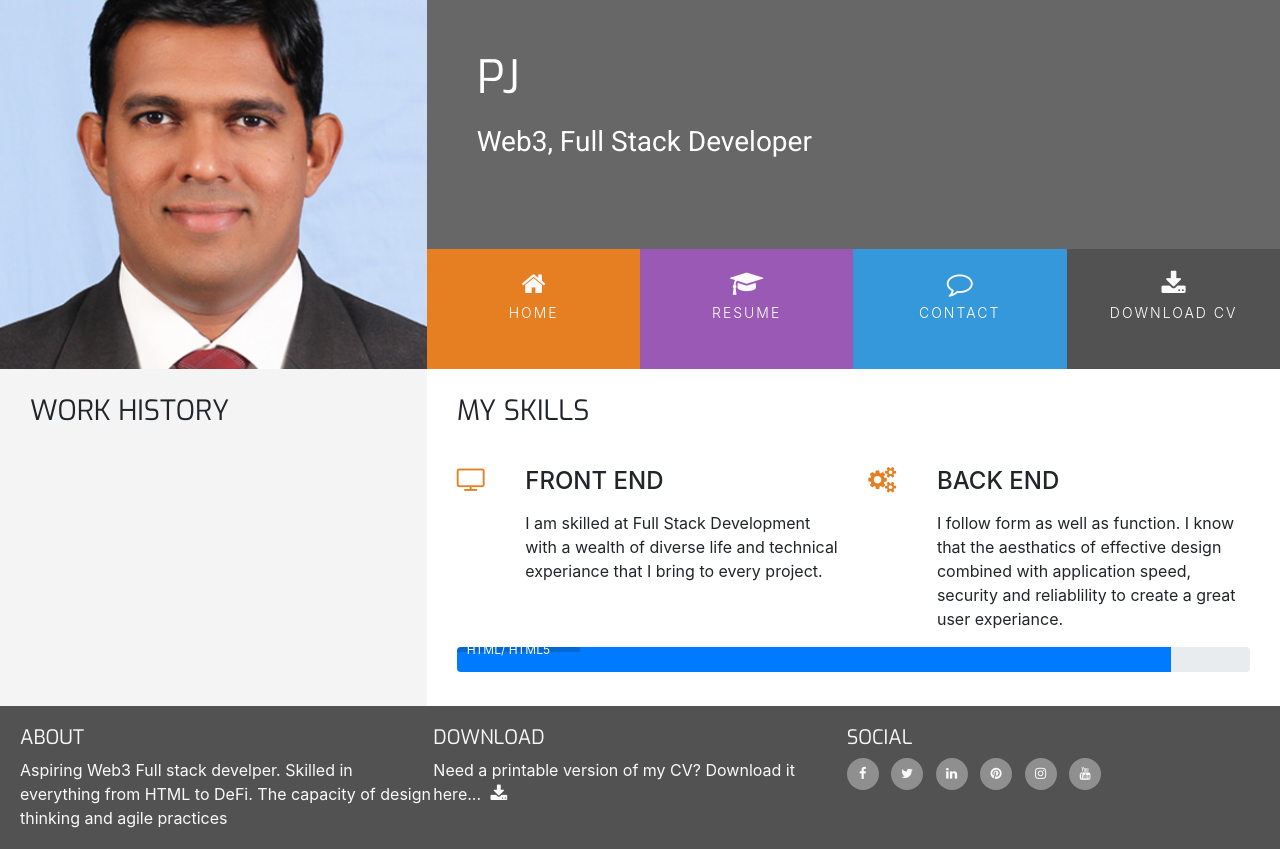
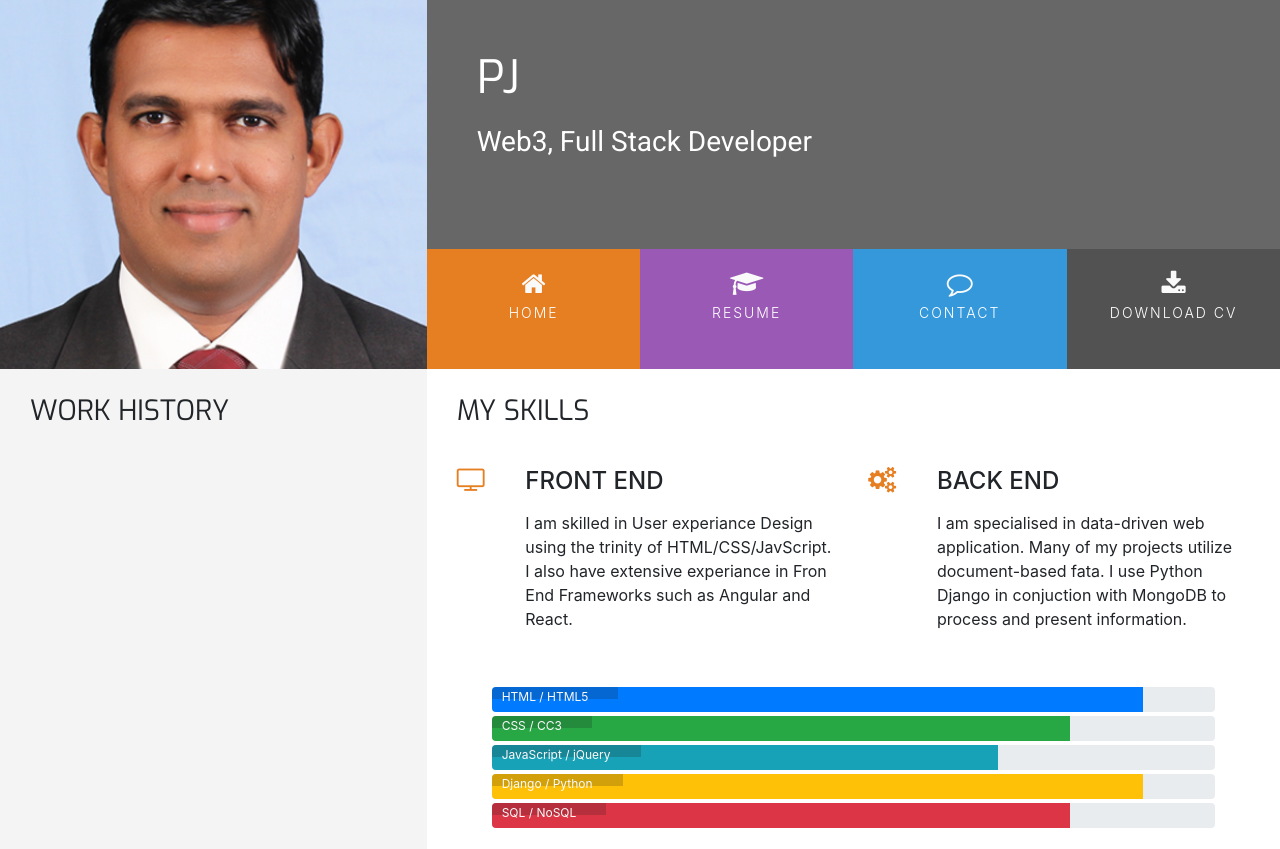
Before and after one commit to PJDEVEX/my-cv, a plain HTML site: page resume.html in a window 1280 px wide. Shown: the top 849 px of the page. Drawn offline with nearby package versions, Linux system fonts and the light colour scheme.

Commit message:
Style my skills in detail

```diff
--- a/assets/css/style.css
+++ b/assets/css/style.css
@@ -282,7 +282,12 @@ footer {
     position: absolute;
     left: 0px;
     font-weight: 400;
-    padding: 3px 30px 2px 10px;
+    padding: 10px 30px 2px 10px;
     color: #fafafa;
     background-color: rgba(25, 25, 25, 0.2);
 }
+
+.progress-section {
+    margin: 40px 20px;
+
+}
--- a/resume.html
+++ b/resume.html
@@ -90,9 +90,8 @@
                                 </div>
                                 <div class="col-10">
                                     <h4 class="three-reasons-heading uppercase">Front End</h4>
-                                    <p>I am skilled at Full Stack Development with a wealth of diverse life and
-                                        technical
-                                        experiance that I bring to every project.
+                                    <p>I am skilled in User experiance Design using the trinity of HTML/CSS/JavScript. I
+                                        also have extensive experiance in Fron End Frameworks such as Angular and React.
                                     </p>
                                 </div>
                             </div>
@@ -104,24 +103,57 @@
                                 </div>
                                 <div class="col-10">
                                     <h4 class="three-reasons-heading uppercase">Back End</h4>
-                                    <p>I follow form as well as function. I know that the aesthatics of effective design
-                                        combined with application speed, security and reliablility to create a great
-                                        user
-                                        experiance.
+                                    <p>I am specialised in data-driven web application. Many of my projects utilize
+                                        document-based fata. I use Python Django in conjuction with MongoDB to process
+                                        and present information.
                                     </p>
                                 </div>
                             </div>
                         </div>
                     </div>
-                    <div class="row">
+                    <div class="row progress-section">
                         <div class="col">
+
                             <div class="progress">
                                 <div class="progress-bar" role="progressbar" aria-valuenow="90" aria-valuemin="0"
                                     aria-valuemax="100" style="width:90%">
                                     <span class="sr-only">90% complete</span>
                                 </div>
-                                <span class="progress-type">HTML/ HTML5</span>
+                                <span class="progress-type">HTML / HTML5</span>
                             </div>
+
+                            <div class="progress">
+                                <div class="progress-bar bg-success" role="progressbar" aria-valuenow="80"
+                                    aria-valuemin="0" aria-valuemax="100" style="width:80%">
+                                    <span class="sr-only">80% complete</span>
+                                </div>
+                                <span class="progress-type">CSS / CC3</span>
+                            </div>
+
+                            <div class="progress">
+                                <div class="progress-bar bg-info" role="progressbar" aria-valuenow="70"
+                                    aria-valuemin="0" aria-valuemax="100" style="width:70%">
+                                    <span class="sr-only">70% complete</span>
+                                </div>
+                                <span class="progress-type">JavaScript / jQuery</span>
+                            </div>
+
+                            <div class="progress">
+                                <div class="progress-bar bg-warning" role="progressbar" aria-valuenow="90"
+                                    aria-valuemin="0" aria-valuemax="100" style="width:90%">
+                                    <span class="sr-only">90% complete</span>
+                                </div>
+                                <span class="progress-type">Django / Python</span>
+                            </div>
+
+                            <div class="progress">
+                                <div class="progress-bar bg-danger" role="progressbar" aria-valuenow="80"
+                                    aria-valuemin="0" aria-valuemax="100" style="width:80%">
+                                    <span class="sr-only">80% complete</span>
+                                </div>
+                                <span class="progress-type">SQL / NoSQL</span>
+                            </div>
+
                         </div>
                     </div>
                 </div>
```
